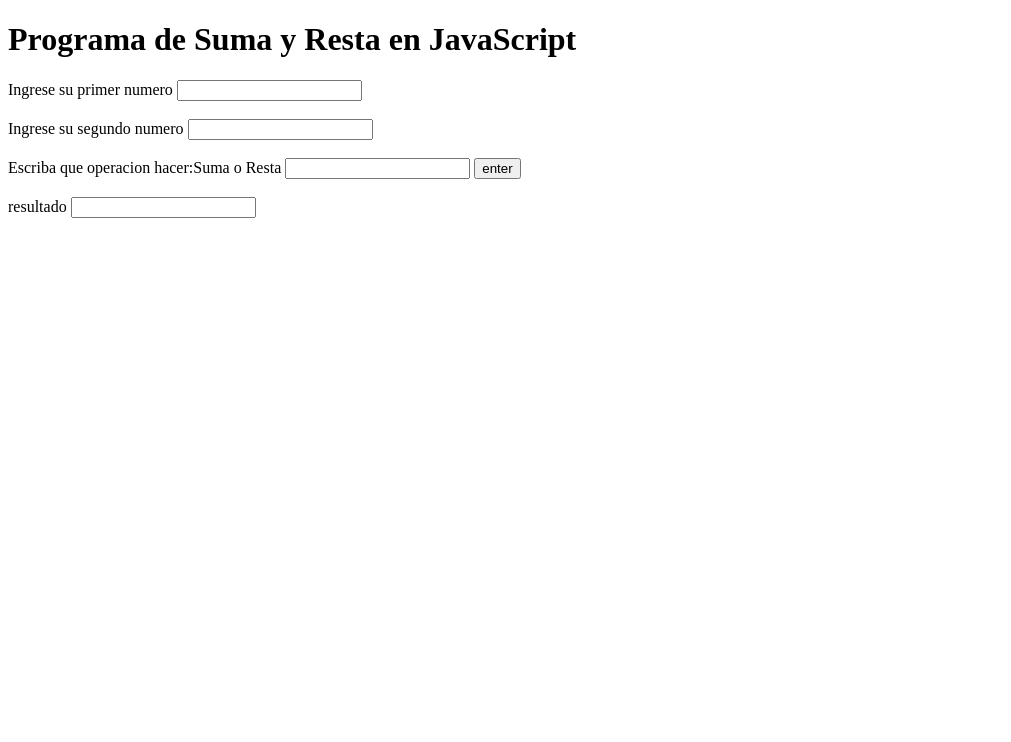
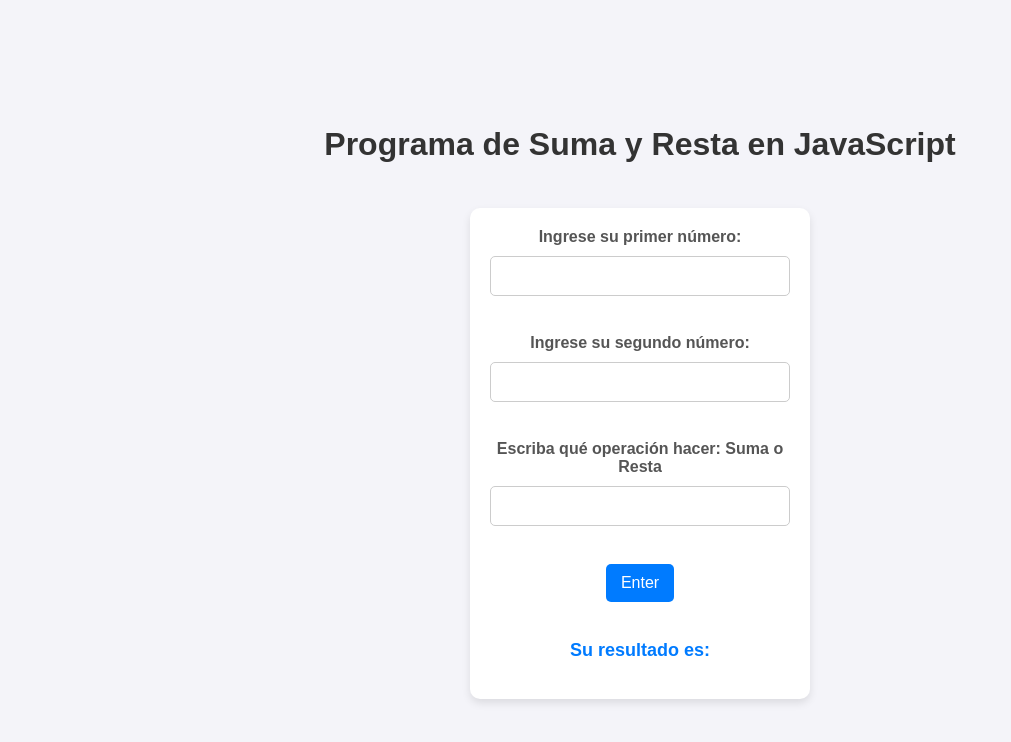
Before and after one commit to AlvaroGil93/Programa-de-Suma-y-Resta-en-JavaScript, a plain HTML site: page index.html in a window 1280 px wide. Shown: the whole page, without its empty margins (0-1011 px from the left). Drawn offline with Linux system fonts and the light colour scheme.

Commit message:
fix files

```diff
--- /dev/null
+++ b/css/style.css
@@ -0,0 +1,81 @@
+/* Estilos body */
+body {
+    font-family: Arial, sans-serif;
+    background-color: #f4f4f9;
+    margin: 0;
+    padding: 0;
+    display: flex;
+    flex-direction: column;
+    justify-content: center;
+    align-items: center;
+    height: 100vh;
+}
+
+/* Estilos del header y el h1 */
+header {
+    text-align: center;
+    margin-bottom: 20px;
+}
+
+h1 {
+    color: #333;
+    margin: 25px; /
+}
+
+/* Estilos del main */
+main {
+    background-color: #fff;
+    padding: 20px;
+    border-radius: 10px;
+    box-shadow: 0 4px 8px rgba(0, 0, 0, 0.1);
+    text-align: center;
+    width: 300px;
+    margin: 0 auto; /* Asegura que esté centrado */
+}
+
+/* Estilos de los labels */
+label {
+    font-weight: bold;
+    display: block;
+    margin-bottom: 10px;
+    color: #555;
+}
+
+/* Estilos de los inputs */
+input[type="text"] {
+    width: 100%;
+    padding: 10px;
+    margin-bottom: 20px;
+    border: 1px solid #ccc;
+    border-radius: 5px;
+    box-sizing: border-box;
+    font-size: 16px;
+}
+
+/* Estilos del botón */
+button {
+    background-color: #007bff;
+    color: white;
+    padding: 10px 15px;
+    border: none;
+    border-radius: 5px;
+    cursor: pointer;
+    font-size: 16px;
+}
+
+button:hover {
+    background-color: #0056b3;
+}
+
+/* Estilos del resultado */
+.result {
+    margin-top: 20px;
+    font-size: 18px;
+    font-weight: bold;
+    color: #007bff;
+}
+
+/* Estilos del texto de resultado */
+#resultado {
+    color: #28a745;
+}
--- a/index.html
+++ b/index.html
@@ -3,7 +3,9 @@
 <head>
     <meta charset="UTF-8">
     <meta name="viewport" content="width=device-width, initial-scale=1.0">
-    <script async src="./javas.js"></script>
+    <link rel="stylesheet" href="./css/style.css">
+    <script async src="./js/javas.js"></script>
+
     <title>Suma y Resta</title>
 </head>
 <body>
@@ -11,23 +13,21 @@
         <h1>Programa de Suma y Resta en JavaScript</h1>
     </header>
     <main>
-        <label for="firtNumber">Ingrese su primer numero</label>
+        <section>
+        <label for="firtNumber">Ingrese su primer número:</label>
         <input type="text" id="firtNumber">
-        <br>
-        <br>
-        <label for="secondNumber">Ingrese su segundo numero</label>
+        <br><br>
+        <label for="secondNumber">Ingrese su segundo número:</label>
         <input type="text" id="secondNumber">
-        <br>
-        <br>
-        <label for="operation">Escriba que operacion hacer:Suma o Resta</label>
+        <br><br>
+        <label for="operation">Escriba qué operación hacer: Suma o Resta</label>
         <input type="text" id="operation">
-        <button onclick="aceptar()">enter</button>
+        <br><br>
+        <button onclick="aceptar()">Enter</button>
 
-        <br>
-        <br>
-        <label for="result">resultado</label>
-        <input type="text" id="result">
-
+        <br><br>
+        <p class="result">Su resultado es: <span id="resultado"></span></p>
+    </section>
     </main>
 </body>
 </html>
--- a/javas.js
+++ /dev/null
@@ -1,6 +0,0 @@
-// Solicitar dos números al usuario
-let numberInput = document.getElementsByName('firtNumber');
-console.log(numberInput);
-let secondInput = document.getElementsByName('secondNumber');
-
-//
--- /dev/null
+++ b/js/javas.js
@@ -0,0 +1,27 @@
+function aceptar() {
+    // Obtener los valores de los inputs
+    let num1 = parseFloat(document.getElementById('firtNumber').value);
+    let num2 = parseFloat(document.getElementById('secondNumber').value);
+    let operation = document.getElementById('operation').value.toLowerCase();
+
+    let resultado;
+
+    // Verificar si los valores ingresados son números válidos
+    if (isNaN(num1) || isNaN(num2)) {
+        alert("Por favor, ingresa números válidos.");
+        return;
+    }
+
+    // Realizar la operación según lo indicado
+    if (operation === "suma") {
+        resultado = num1 + num2;
+    } else if (operation === "resta") {
+        resultado = num1 - num2;
+    } else {
+        alert("Por favor, ingresa una operación válida (Suma o Resta).");
+        return;
+    }
+
+    // Mostrar el resultado
+    document.getElementById('resultado').textContent = resultado;
+}
```
Also changed, not shown: 1 other file.
